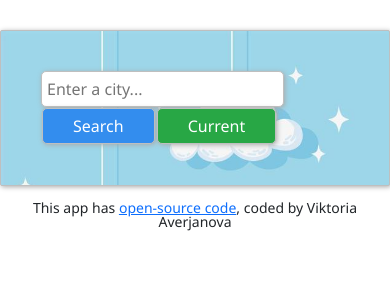
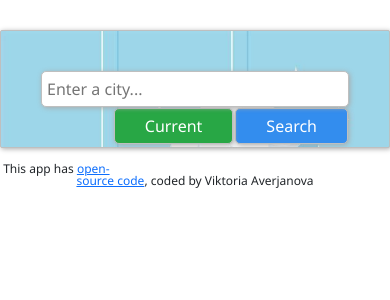
Before and after one commit to ViktoriaAve/react-weather-app, a React (Create React App) app: page / in a window 390 px wide. Shown: the top 300 px of the page. Built offline with nearby package versions, Linux system fonts and the light colour scheme; no server answers.

Commit message:
made responsive

```diff
--- a/src/App.css
+++ b/src/App.css
@@ -115,3 +115,62 @@ button:hover {
   top: -14px;
   left: -15px;
 }
+
+@media (max-width: 768px) {
+  .App {
+    max-width: 500px;
+  }
+
+  .App p {
+    font-size: 12px;
+  }
+
+  .App ul {
+    font-size: 12px;
+  }
+
+  .App img {
+    width: 60px;
+    display: block;
+    position: relative;
+    left: 9px;
+  }
+
+  input {
+    width: 100%;
+    padding: 5px 5px;
+    border: 1px solid #bfbfbf;
+    border-radius: 5px;
+    box-shadow: 1px 1px 5px #aaaaaa;
+  }
+
+  .btn-search,
+  .btn-current {
+    display: block;
+    float: right;
+    margin-bottom: 20px;
+  }
+
+  .text-strong {
+    font-size: 40px;
+  }
+
+  .unit {
+    font-size: 14px;
+  }
+
+  .weather-icon-today img {
+    width: 100px;
+    display: block;
+    position: relative;
+    left: 165px;
+    top: 15px;
+  }
+
+  .todayWeatherTemp {
+    font-size: 20px;
+    display: block;
+    position: relative;
+    top: -85px;
+  }
+}
--- a/src/Search.js
+++ b/src/Search.js
@@ -33,7 +33,6 @@ export default function Search(props) {
 
   function updateCity(event) {
     setCity(event.target.value);
-    console.log(city);
   }
 
   function showCurrentweather(event) {
--- a/src/WeatherForecastDay.js
+++ b/src/WeatherForecastDay.js
@@ -40,7 +40,7 @@ function day() {
             </div>
             <div className="WeatherForecast-temp">
               <span className="WeatherForecast-temp-max">{maxTemp()}</span>
-              <span className="WeatherForecast-temp-min">{minTemp()}</span>
+              <span className="WeatherForecast-temp-min d-none d-sm-block">{minTemp()}</span>
             </div>
     </div>
     );
--- a/src/WeatherInfo.js
+++ b/src/WeatherInfo.js
@@ -16,11 +16,11 @@ export default function WeatherInfo(props) {
 
         <Container>
           <Row>
-            <Col className="col-7">
+            <Col className="col-7 todayWeatherTemp">
             <p>
             <span className="weather-icon-today"><WeatherIcon code={props.data} /></span>
-             <WeatherTemperature celsius={props.data.temperature}/>
-          </p>
+                <WeatherTemperature celsius={props.data.temperature} />
+            </p>
         </Col>
         <Col>
         <ul>
```
